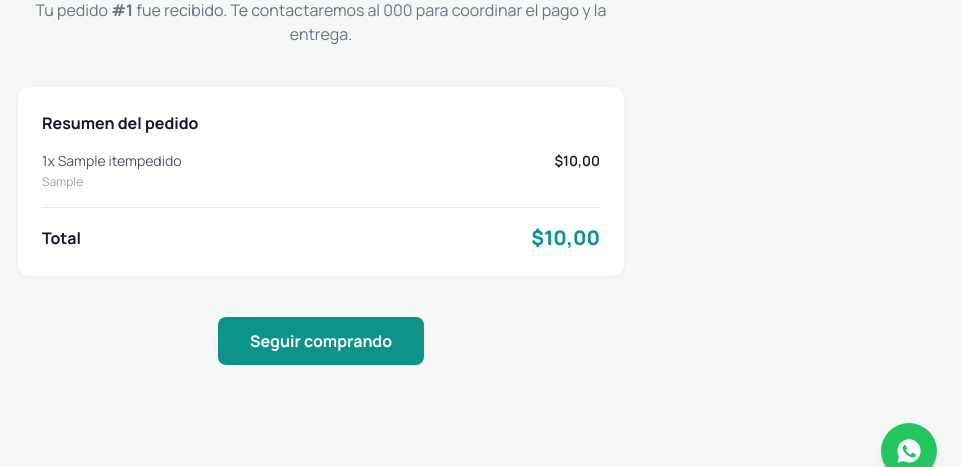
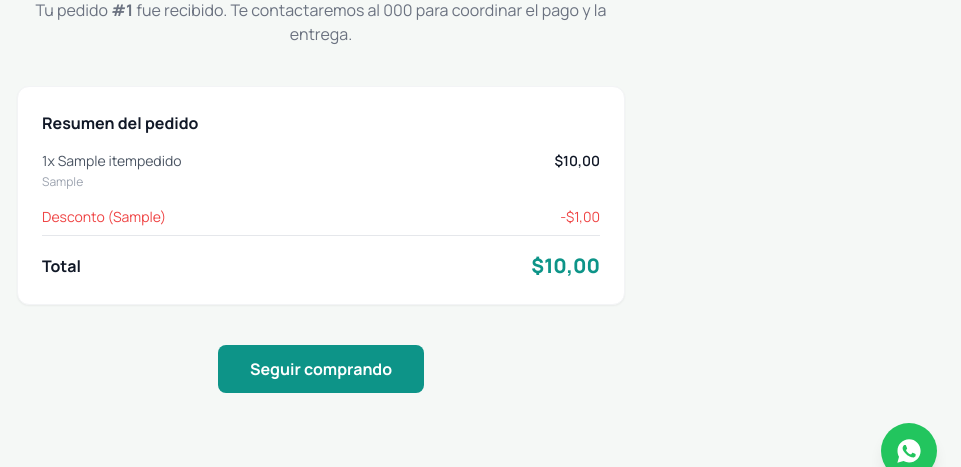
Before and after one commit to KeinnerMaster/Prontix-django, a Django app: template tienda/templates/tienda/order-confirmed.html in a window 1280 px wide. Shown: the part 297-764 px from the top of the page, without its empty margins (319-1280 px from the left). Run offline with Django 5.2, Linux system fonts and the light colour scheme; the template is opened without the code that fills it: values that come from a table or form of the project are taken from there, others are empty; a user stored in the database is signed in; tables that the repository leaves empty hold one stand-in row (values such as "Sample post"); some libraries are stand-ins or nearby versions.

Commit message:
Add discount display to order confirmation template

```diff
--- a/tienda/templates/tienda/order-confirmed.html
+++ b/tienda/templates/tienda/order-confirmed.html
@@ -50,6 +50,12 @@
                     </div>
                     {% endfor %}
                 </div>
+                {% if pedido.descuento_aplicado > 0 %}
+                <div class="flex justify-between text-sm text-red-500 mb-2">
+                    <span>Desconto {% if pedido.cupon %}({{ pedido.cupon.codigo }}){% endif %}</span>
+                    <span>-${{ pedido.descuento_aplicado }}</span>
+                </div>
+                {% endif %}
                 <div class="border-t border-gray-200 pt-4 flex justify-between items-center">
                     <span class="font-bold text-gray-900">Total</span>
                     <span class="font-extrabold text-primary text-xl">${{ pedido.total }}</span>
```
